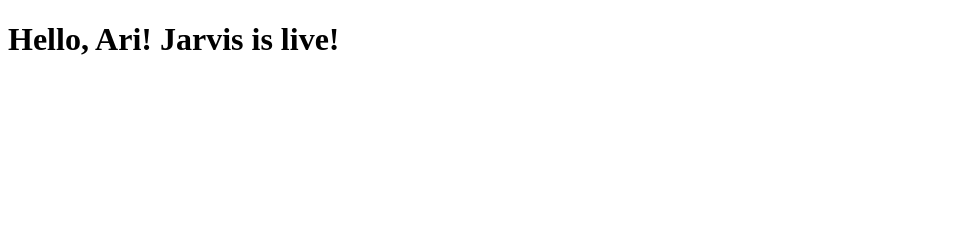
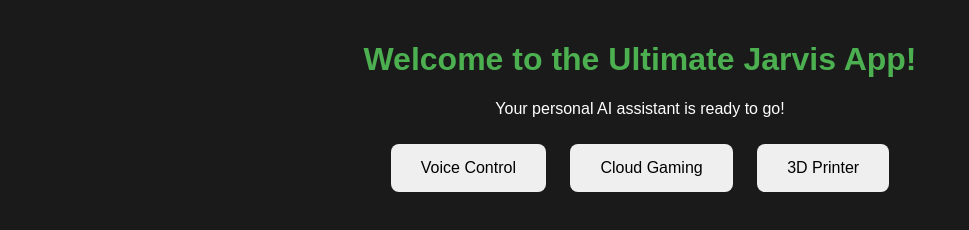
Before and after one commit to freshvr526/jarvis, a plain HTML site: page index.html in a window 1280 px wide. Shown: the whole page, without its empty margins (0-969 px from the left). Drawn offline with Linux system fonts and the light colour scheme.

Commit message:
Add files via upload

```diff
--- a/index.html
+++ b/index.html
@@ -1,9 +1,40 @@
+
 <!DOCTYPE html>
-<html>
+<html lang="en">
 <head>
-    <title>Jarvis AI App</title>
+    <meta charset="UTF-8">
+    <meta name="viewport" content="width=device-width, initial-scale=1.0">
+    <title>Ultimate Jarvis App</title>
+    <style>
+        body {
+            font-family: Arial, sans-serif;
+            background-color: #1a1a1a;
+            color: #fff;
+            text-align: center;
+            margin: 0;
+            padding: 20px;
+        }
+        h1 {
+            color: #4CAF50;
+        }
+        button {
+            padding: 15px 30px;
+            font-size: 16px;
+            margin: 10px;
+            border: none;
+            border-radius: 8px;
+            cursor: pointer;
+        }
+        button:hover {
+            background-color: #45a049;
+        }
+    </style>
 </head>
 <body>
-    <h1>Hello, Ari! Jarvis is live!</h1>
+    <h1>Welcome to the Ultimate Jarvis App!</h1>
+    <p>Your personal AI assistant is ready to go!</p>
+    <button onclick="alert('Voice Control Activated')">Voice Control</button>
+    <button onclick="alert('Cloud Gaming Launched')">Cloud Gaming</button>
+    <button onclick="alert('3D Printer Connected')">3D Printer</button>
 </body>
 </html>
```
